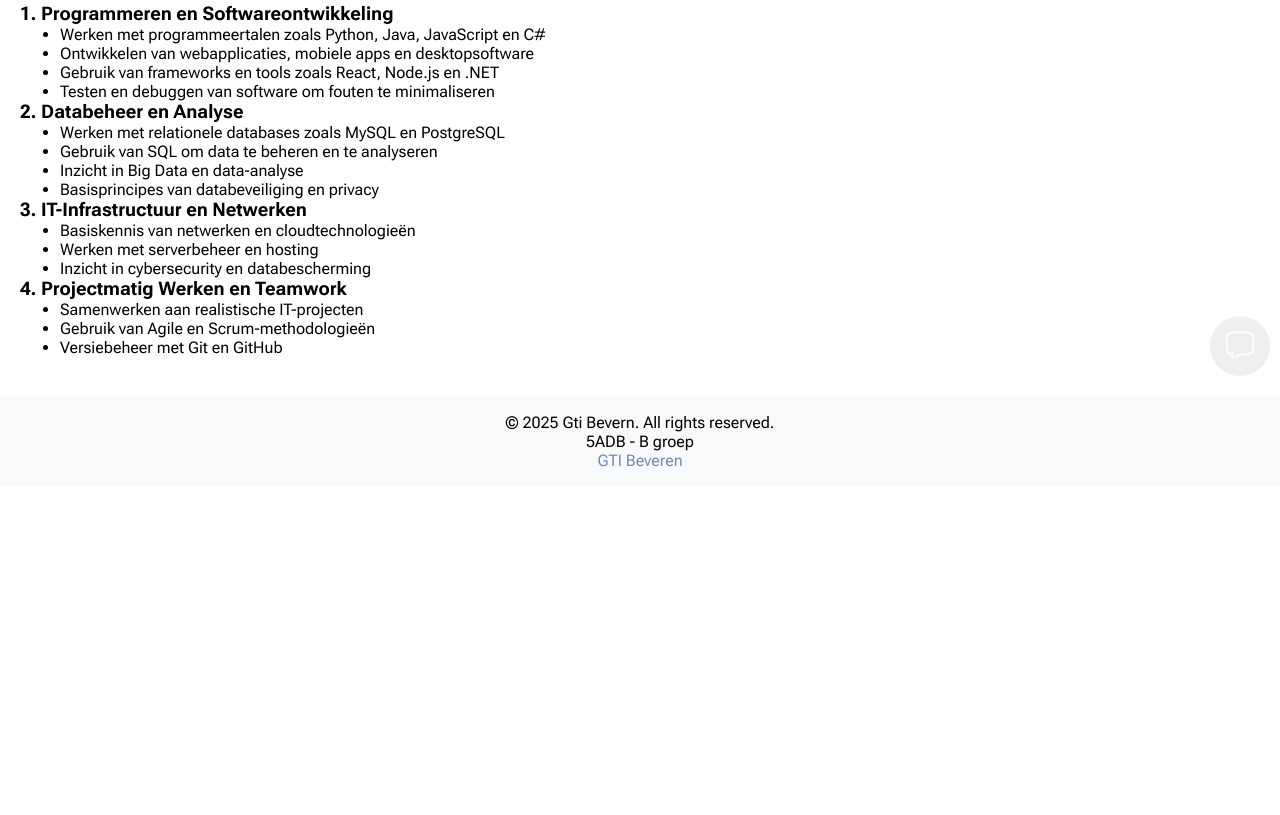
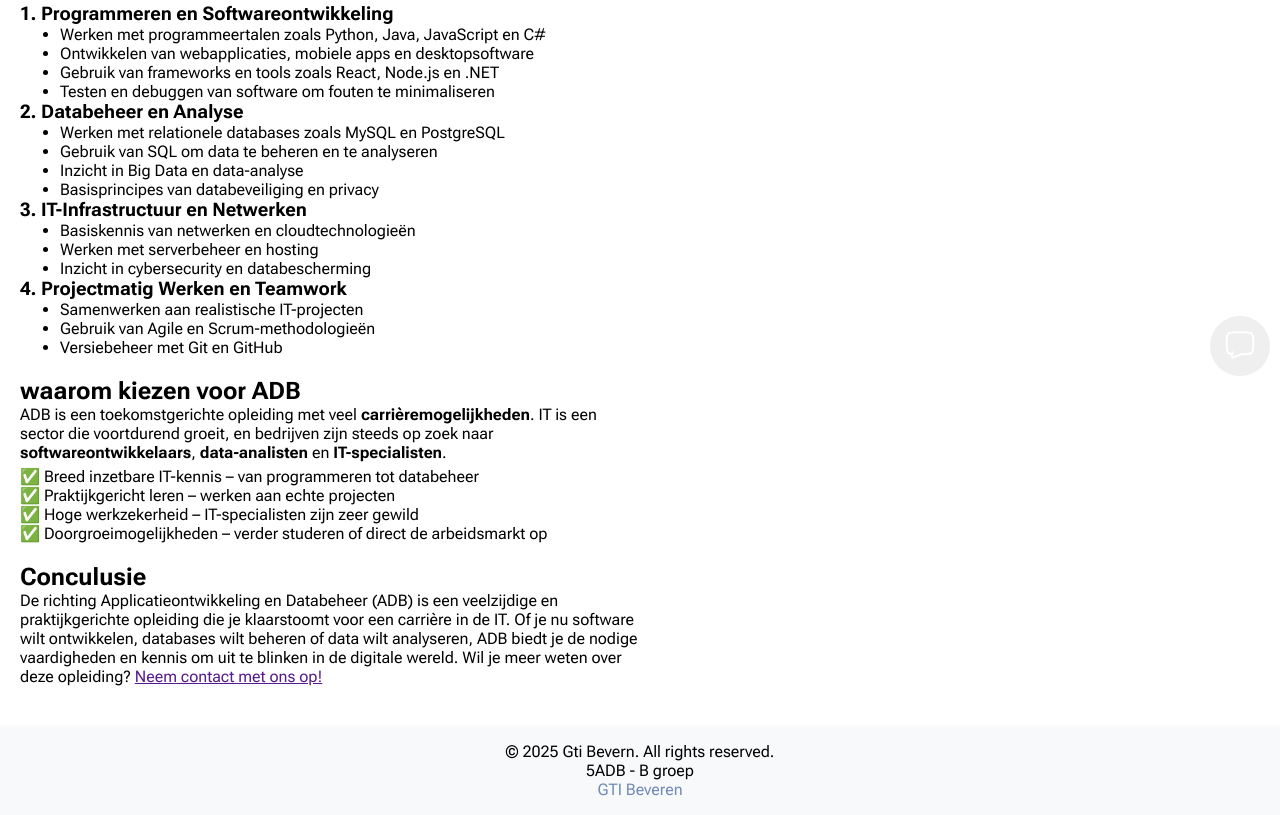
Before and after one commit to clevercauteren/Micro-Website, a plain HTML site: page src/pages/About.html in a window 1280 px wide. Shown: the part 414-1229 px from the top of the page. Before the commit the page ends 900 px from the top, so only its background shows below. Drawn offline with Linux system fonts and the light colour scheme; a web font is replaced by a local one.

Commit message:
Html about page klaar

```diff
--- a/src/css/About.css
+++ b/src/css/About.css
@@ -32,3 +32,11 @@ section {
 ul {
     margin-left: 40px;
 }
+
+.vinkje {
+    margin-left: 0px;
+    margin-top: 5px;
+}
+.vinkje li {
+    list-style-type: none;
+}
--- a/src/pages/About.html
+++ b/src/pages/About.html
@@ -81,6 +81,29 @@
 
             </ul>
         </section>
+        <section>
+            <h2>waarom kiezen voor ADB</h2>
+            <p>
+                ADB is een toekomstgerichte opleiding met veel <strong>carrièremogelijkheden</strong>.
+                IT is een sector die voortdurend groeit, en bedrijven zijn steeds op zoek
+                naar <strong>softwareontwikkelaars</strong>, <strong>data-analisten</strong> en <strong>IT-specialisten</strong>.
+            </p>
+            <ul class="vinkje">
+                <li>✅ Breed inzetbare IT-kennis – van programmeren tot databeheer</li>
+                <li>✅ Praktijkgericht leren – werken aan echte projecten</li>
+                <li>✅ Hoge werkzekerheid – IT-specialisten zijn zeer gewild</li>
+                <li>✅ Doorgroeimogelijkheden – verder studeren of direct de arbeidsmarkt op</li>
+            </ul>
+        </section>
+        <section>
+            <h2>Conculusie</h2>
+            <p>De richting Applicatieontwikkeling en Databeheer (ADB) is een veelzijdige en
+                praktijkgerichte opleiding die je klaarstoomt voor een carrière in de IT.
+                Of je nu software wilt ontwikkelen, databases wilt beheren of data wilt analyseren,
+                ADB biedt je de nodige vaardigheden en kennis om uit te blinken in de digitale wereld.
+                Wil je meer weten over deze opleiding? <a href="">Neem contact met ons op!</a>
+            </p>
+        </section>
 
 
 
```
